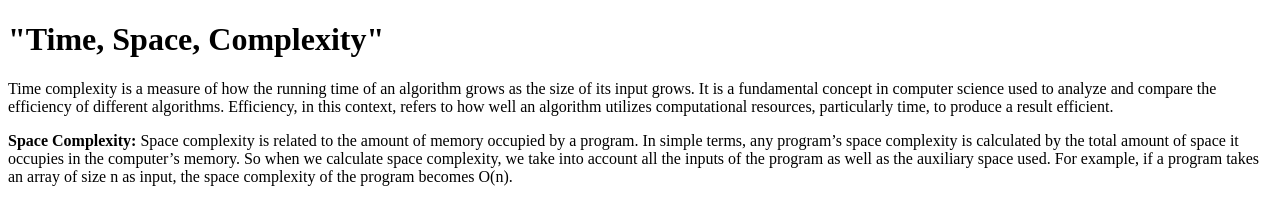
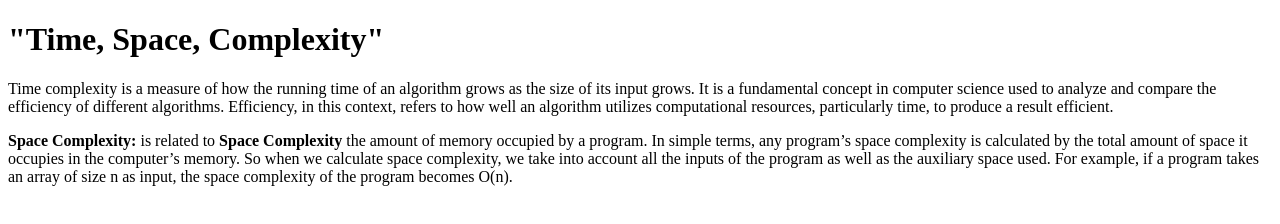
Before and after one commit to acciojob/time-and-space-complexity-alishajatav, a website: page main.html in a window 1280 px wide. Drawn offline with Linux system fonts and the light colour scheme.

Commit message:
created a submission

```diff
--- a/main.html
+++ b/main.html
@@ -10,7 +10,7 @@
 		It is a fundamental concept in computer science used to analyze
 		and compare the efficiency of different algorithms.  Efficiency, in this context, refers to how well an algorithm utilizes computational resources, particularly time, to produce a result efficient.
 	  </p>
-		  <p> <b>Space Complexity:</b> Space complexity is related to the amount of memory occupied by a program. In simple terms, any program’s space complexity is calculated by the total amount of space it occupies in the computer’s memory. So when we calculate space complexity, we take into account all the inputs of the program as well as the auxiliary space used. For example, if a program takes an array of size n as input, the space complexity of the program becomes O(n).
+		  <p> <b>Space Complexity:</b>  is related to  <b>Space Complexity </b>  the amount of memory occupied by a program. In simple terms, any program’s space complexity is calculated by the total amount of space it occupies in the computer’s memory. So when we calculate space complexity, we take into account all the inputs of the program as well as the auxiliary space used. For example, if a program takes an array of size n as input, the space complexity of the program becomes O(n).
 	  </p>
 
 
```
